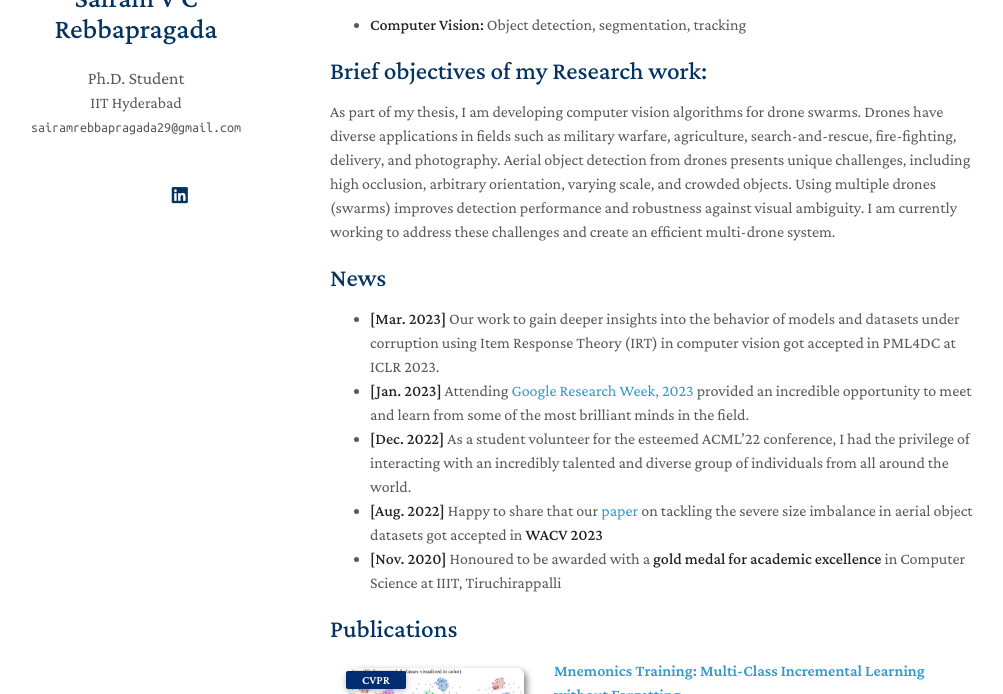
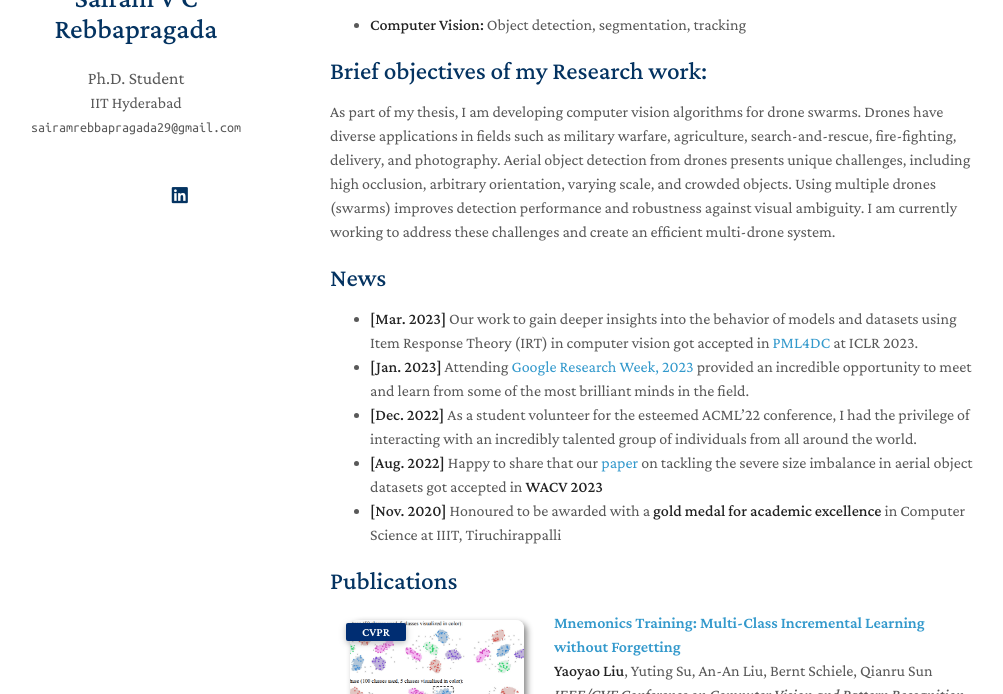
Before and after one commit to sairamrebbapragada/sairamrebbapragada.github.io, a Jekyll site: the page built from index.md, in a window 1280 px wide and 900 px high, cut to the strip 206-900 px from the top of the window. Shown: the whole strip, without its empty margins (140-1143 px from the left). Built offline with Jekyll 4.4.1, drawn with Linux system fonts in a browser that asks for light colours; nearby versions of some CDN libraries; a style sheet for code colours, icons or effects is not loaded; our own code applies the rules of GitHub Pages for plain Markdown files.

Commit message:
Update index.md

```diff
--- a/index.md
+++ b/index.md
@@ -18,9 +18,9 @@ As part of my thesis, I am developing computer vision algorithms for drone swarm
 
 
 ## News
-- **[Mar. 2023]** Our work to gain deeper insights into the behavior of models and datasets under corruption using Item Response Theory (IRT) in computer vision got accepted in PML4DC at ICLR 2023.
+- **[Mar. 2023]** Our work to gain deeper insights into the behavior of models and datasets using Item Response Theory (IRT) in computer vision got accepted in [PML4DC](https://pml4dc.github.io/iclr2023/) at ICLR 2023.
 - **[Jan. 2023]** Attending [Google Research Week, 2023]((https://sites.google.com/view/researchweek2023/home)) provided an incredible opportunity to meet and learn from some of the most brilliant minds in the field.
-- **[Dec. 2022]** As a student volunteer for the esteemed ACML'22 conference, I had the privilege of interacting with an incredibly talented and diverse group of individuals from all around the world.
+- **[Dec. 2022]** As a student volunteer for the esteemed ACML'22 conference, I had the privilege of interacting with an incredibly talented group of individuals from all around the world.
 - **[Aug. 2022]** Happy to share that our [paper](https://openaccess.thecvf.com/content/WACV2023/papers/Sairam_ARUBA_An_Architecture-Agnostic_Balanced_Loss_for_Aerial_Object_Detection_WACV_2023_paper.pdf) on tackling the severe size imbalance in aerial object datasets got accepted in **WACV 2023**
 - **[Nov. 2020]** Honoured to be awarded with a **gold medal for academic excellence** in Computer Science at IIIT, Tiruchirappalli
 
```
